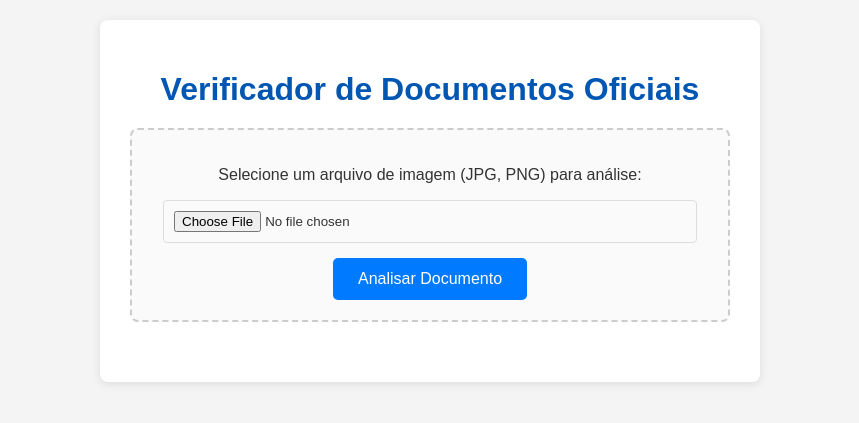
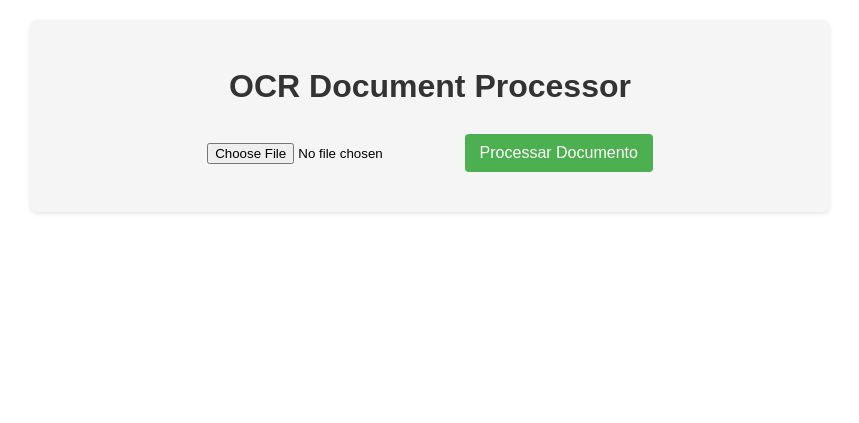
Before and after one commit to YagoEron31/Verificador_documentos, a Flask app: page / in a window 1280 px wide. Shown: the top 423 px of the page, without its empty margins (210-1069 px from the left). Run offline with Flask 3, Linux system fonts and the light colour scheme; some libraries are stand-ins or nearby versions.

Commit message:
Update index.html

```diff
--- a/templates/index.html
+++ b/templates/index.html
@@ -1,194 +1,162 @@
 <!DOCTYPE html>
-<html lang="pt-BR">
+<html lang="pt-br">
 <head>
     <meta charset="UTF-8">
     <meta name="viewport" content="width=device-width, initial-scale=1.0">
-    <title>Verificador de Documentos</title>
+    <title>OCR Document Processor</title>
     <style>
         body {
             font-family: Arial, sans-serif;
-            margin: 20px;
-            background-color: #f4f4f4;
-            color: #333;
-            display: flex;
-            flex-direction: column;
-            align-items: center;
+            max-width: 800px;
+            margin: 0 auto;
+            padding: 20px;
+            line-height: 1.6;
         }
         .container {
-            background-color: #fff;
-            padding: 30px;
+            background-color: #f5f5f5;
+            padding: 20px;
             border-radius: 8px;
-            box-shadow: 0 2px 10px rgba(0, 0, 0, 0.1);
-            width: 100%;
-            max-width: 600px;
+            box-shadow: 0 2px 4px rgba(0,0,0,0.1);
+        }
+        h1 {
+            color: #333;
             text-align: center;
         }
-        h1 {
-            color: #0056b3;
+        .upload-form {
             margin-bottom: 20px;
+            text-align: center;
         }
-        .upload-section {
-            margin-bottom: 30px;
-            border: 2px dashed #ccc;
-            padding: 20px;
-            border-radius: 8px;
-            background-color: #fafafa;
+        .result {
+            margin-top: 20px;
+            padding: 15px;
+            background-color: #e8f5e9;
+            border-radius: 5px;
+            display: none;
         }
-        input[type="file"] {
-            margin-bottom: 15px;
-            padding: 10px;
-            border: 1px solid #ddd;
-            border-radius: 4px;
-            width: calc(100% - 22px);
-            box-sizing: border-box;
+        .error {
+            margin-top: 20px;
+            padding: 15px;
+            background-color: #ffebee;
+            border-radius: 5px;
+            color: #c62828;
+            display: none;
         }
         button {
-            background-color: #007bff;
+            background-color: #4CAF50;
             color: white;
-            padding: 12px 25px;
+            padding: 10px 15px;
             border: none;
-            border-radius: 5px;
+            border-radius: 4px;
             cursor: pointer;
             font-size: 16px;
-            transition: background-color 0.3s ease;
         }
         button:hover {
-            background-color: #0056b3;
+            background-color: #45a049;
         }
-        .response-section {
+        textarea {
+            width: 100%;
+            height: 200px;
+            margin-top: 10px;
+            padding: 10px;
+            border-radius: 4px;
+            border: 1px solid #ddd;
+        }
+        .document-link {
             margin-top: 20px;
-            padding: 20px;
-            border: 1px solid #eee;
-            border-radius: 8px;
-            background-color: #fff;
-            text-align: left;
-            width: 100%;
-            box-sizing: border-box;
-        }
-        .response-section h2 {
-            color: #007bff;
-            margin-top: 0;
-            border-bottom: 1px solid #eee;
-            padding-bottom: 10px;
-        }
-        .status-secure {
-            color: green;
-            font-weight: bold;
-        }
-        .status-suspicious {
-            color: red;
-            font-weight: bold;
-        }
-        pre {
-            background-color: #e9e9e9;
-            padding: 15px;
-            border-radius: 5px;
-            overflow-x: auto;
-            white-space: pre-wrap; /* Quebra linhas longas */
-            word-wrap: break-word; /* Quebra palavras longas */
-        }
-        .loading {
-            display: none;
-            margin-top: 20px;
-            font-size: 1.2em;
-            color: #007bff;
+            padding: 10px;
+            background-color: #e3f2fd;
+            border-radius: 4px;
         }
     </style>
 </head>
 <body>
     <div class="container">
-        <h1>Verificador de Documentos Oficiais</h1>
+        <h1>OCR Document Processor</h1>
 
-        <div class="upload-section">
-            <p>Selecione um arquivo de imagem (JPG, PNG) para análise:</p>
-            <input type="file" id="documentFile" accept=".jpg,.jpeg,.png">
-            <button onclick="uploadDocument()">Analisar Documento</button>
-            <div id="loading" class="loading">Carregando e analisando...</div>
+        <div class="upload-form">
+            <input type="file" id="fileInput" accept=".pdf,.jpg,.jpeg,.png">
+            <button onclick="uploadFile()">Processar Documento</button>
         </div>
 
-        <div class="response-section" id="responseSection" style="display: none;">
-            <h2>Resultado da Análise</h2>
-            <p><strong>Status:</strong> <span id="statusResult"></span></p>
-            <p><strong>Nome do Arquivo:</strong> <span id="fileNameResult"></span></p>
-            <p><strong>Hash do Conteúdo:</strong> <span id="hashResult"></span></p>
-            <p><strong>Inconsistências Detectadas:</strong></p>
-            <ul id="errorsList"></ul>
-            <p><strong>Texto Extraído (OCR):</strong></p>
-            <pre id="extractedText"></pre>
-        </div>
+        <div id="errorDisplay" class="error"></div>
 
-        <div class="response-section" id="errorSection" style="display: none;">
-            <h2>Erro na Análise</h2>
-            <p id="errorMessage" style="color: red;"></p>
+        <div id="resultDisplay" class="result">
+            <h3>Resultado:</h3>
+            <p><strong>ID do Documento:</strong> <span id="hashId"></span></p>
+            <div>
+                <strong>Texto Extraído:</strong>
+                <textarea id="extractedText" readonly></textarea>
+            </div>
+            <div class="document-link">
+                <p>Você pode acessar este documento posteriormente usando este link:</p>
+                <p id="documentLink"></p>
+            </div>
         </div>
     </div>
 
     <script>
-        async function uploadDocument() {
-            const fileInput = document.getElementById('documentFile');
+        function uploadFile() {
+            const fileInput = document.getElementById('fileInput');
+            const errorDisplay = document.getElementById('errorDisplay');
+            const resultDisplay = document.getElementById('resultDisplay');
+
+            // Reset displays
+            errorDisplay.style.display = 'none';
+            resultDisplay.style.display = 'none';
+
             const file = fileInput.files[0];
-            const loadingDiv = document.getElementById('loading');
-            const responseSection = document.getElementById('responseSection');
-            const errorSection = document.getElementById('errorSection');
-
-            // Resetar seções de resposta/erro
-            responseSection.style.display = 'none';
-            errorSection.style.display = 'none';
-            loadingDiv.style.display = 'block'; // Mostrar loading
-
             if (!file) {
-                alert('Por favor, selecione um arquivo para upload.');
-                loadingDiv.style.display = 'none';
+                showError("Por favor, selecione um arquivo primeiro.");
                 return;
             }
 
             const formData = new FormData();
             formData.append('file', file);
 
-            try {
-                const response = await fetch('/upload', {
-                    method: 'POST',
-                    body: formData
-                });
+            fetch('/upload', {
+                method: 'POST',
+                body: formData
+            })
+            .then(response => {
+                if (!response.ok) {
+                    return response.json().then(err => { throw err; });
+                }
+                return response.json();
+            })
+            .then(data => {
+                if (data.erro) {
+                    showError(data.erro);
+                } else {
+                    showResult(data);
+                }
+            })
+            .catch(error => {
+                showError(error.erro || "Ocorreu um erro ao processar o documento.");
+                console.error('Error:', error);
+            });
+        }
 
-                const data = await response.json();
+        function showError(message) {
+            const errorDisplay = document.getElementById('errorDisplay');
+            errorDisplay.textContent = message;
+            errorDisplay.style.display = 'block';
+        }
 
-                if (response.ok) {
-                    loadingDiv.style.display = 'none'; // Esconder loading
-                    responseSection.style.display = 'block'; // Mostrar seção de resposta
+        function showResult(data) {
+            const resultDisplay = document.getElementById('resultDisplay');
+            const hashId = document.getElementById('hashId');
+            const extractedText = document.getElementById('extractedText');
+            const documentLink = document.getElementById('documentLink');
 
-                    document.getElementById('fileNameResult').textContent = data.nome_arquivo || 'N/A';
-                    document.getElementById('hashResult').textContent = data.hash || 'N/A';
-                    document.getElementById('extractedText').textContent = data.texto_extraido || 'Nenhum texto extraído.';
+            hashId.textContent = data.hash_id;
+            extractedText.value = data.texto;
 
-                    const statusSpan = document.getElementById('statusResult');
-                    statusSpan.textContent = data.status || 'Desconhecido';
-                    statusSpan.className = data.status === 'SUSPEITO' ? 'status-suspicious' : 'status-secure';
+            // Create the document URL
+            const currentUrl = window.location.href.split('?')[0];
+            const docUrl = `${currentUrl}documento/${data.hash_id}`;
+            documentLink.innerHTML = `<a href="${docUrl}" target="_blank">${docUrl}</a>`;
 
-                    const errorsList = document.getElementById('errorsList');
-                    errorsList.innerHTML = '';
-                    if (data.erros && data.erros.length > 0) {
-                        data.erros.forEach(error => {
-                            const li = document.createElement('li');
-                            li.textContent = error;
-                            errorsList.appendChild(li);
-                        });
-                    } else {
-                        const li = document.createElement('li');
-                        li.textContent = 'Nenhuma inconsistência detectada. Documento parece seguro.';
-                        errorsList.appendChild(li);
-                    }
-                } else {
-                    // Tratar erros HTTP (400, 500, etc.)
-                    loadingDiv.style.display = 'none'; // Esconder loading
-                    errorSection.style.display = 'block'; // Mostrar seção de erro
-                    document.getElementById('errorMessage').textContent = data.erro || data.mensagem || 'Erro desconhecido ao processar o arquivo.';
-                }
-            } catch (error) {
-                loadingDiv.style.display = 'none'; // Esconder loading
-                errorSection.style.display = 'block'; // Mostrar seção de erro
-                document.getElementById('errorMessage').textContent = `Erro de rede ou na requisição: ${error.message}`;
-            }
+            resultDisplay.style.display = 'block';
         }
     </script>
 </body>
```
